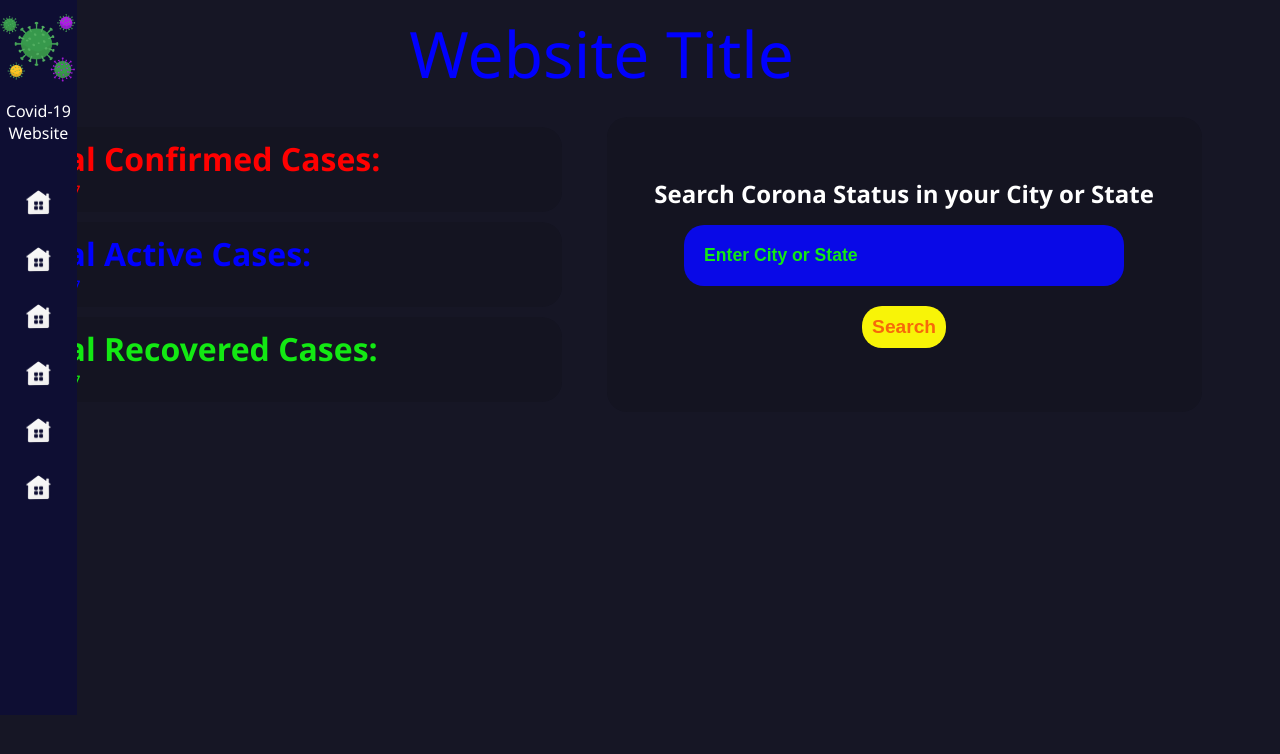
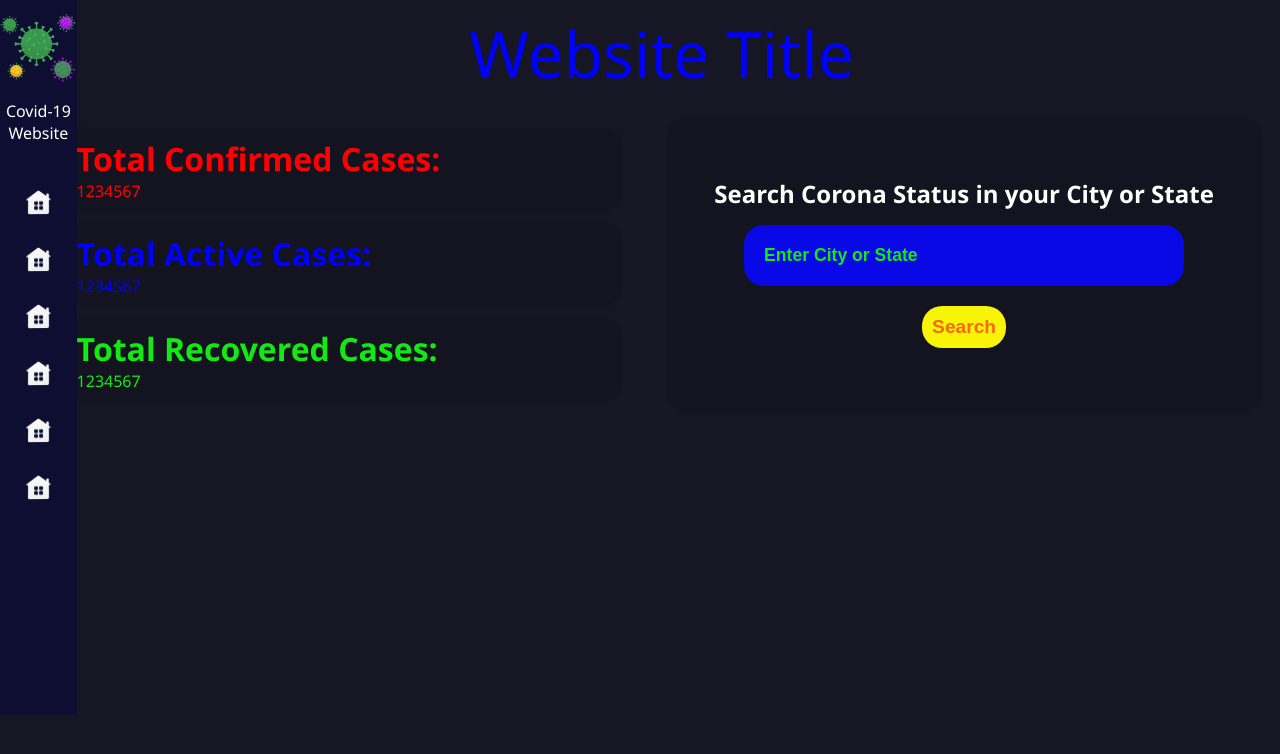
Before and after one commit to VaibhavRK/covid19_website, a plain HTML site: page HTML/index.html in a window 1280 px wide. Drawn offline with Linux system fonts and the light colour scheme; a web font is replaced by a local one.

Commit message:
added margin to home div

```diff
--- a/CSS/index.css
+++ b/CSS/index.css
@@ -109,6 +109,7 @@ body{
     flex-direction: column;
     align-items: center;
     z-index: 0;
+    margin-left: 60px;
     /* border: 2px solid greenyellow; */
 }
 
@@ -135,39 +136,39 @@ body{
     color: rgb(255, 0, 0);
     padding: 10px;
     background: rgb(8, 8, 8, .12549019607843137);
-    transition: all 0.5s ease-out;
+    transition: all 0.3s ease-out;
     border-radius: 20px;
     margin: 10px 5px;
 }
 .horizontalCard1:hover{
     background: rgb(250, 9, 9, .12549019607843137);
-    transform: scale(1.15);
+    transform: scale(1.1);
 }
 
 .horizontalCard2{
     color: rgb(0, 0, 255);
     padding: 10px;
     background: rgb(8, 8, 8, .12549019607843137);
-    transition: all 0.5s ease-out;
+    transition: all 0.3s ease-out;
     border-radius: 20px;
     margin: 10px 5px;
 }
 .horizontalCard2:hover{
     background: rgba(0, 0, 255, 0.125);
-    transform: scale(1.15);
+    transform: scale(1.1);
 }
 
 .horizontalCard3{
     color: rgb(19, 233, 19);
     padding: 10px;
     background: rgb(8, 8, 8, .12549019607843137);
-    transition: all 0.5s ease-out;
+    transition: all 0.3s ease-out;
     border-radius: 20px;
     margin: 10px 5px;
 }
 .horizontalCard3:hover{
     background: rgba(19, 233, 19, 0.125);
-    transform: scale(1.15);
+    transform: scale(1.1);
 }
 
 /*<---------------------------------------------- Search Data by using Search Bar ---------------------------------------->*/
```
